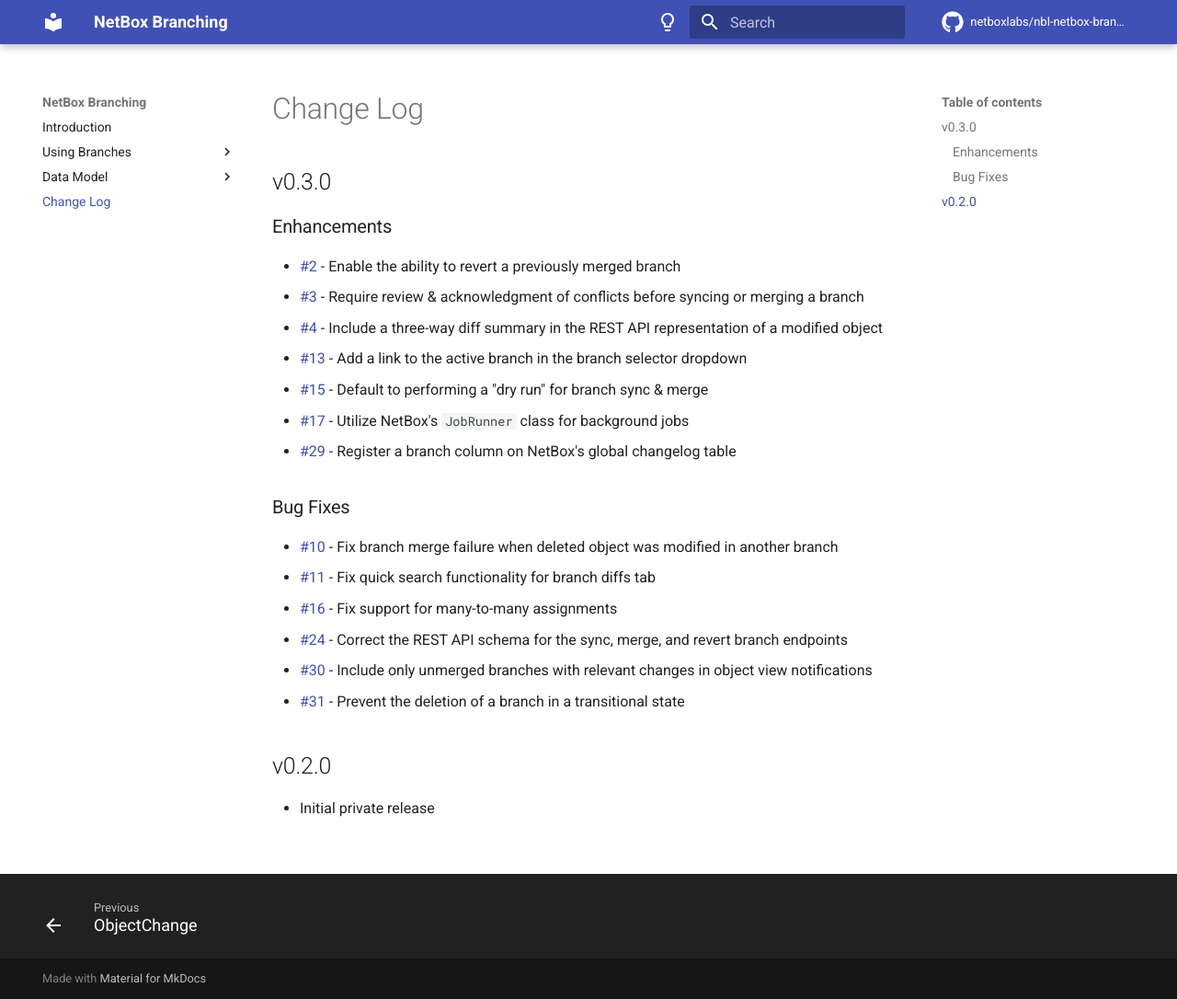
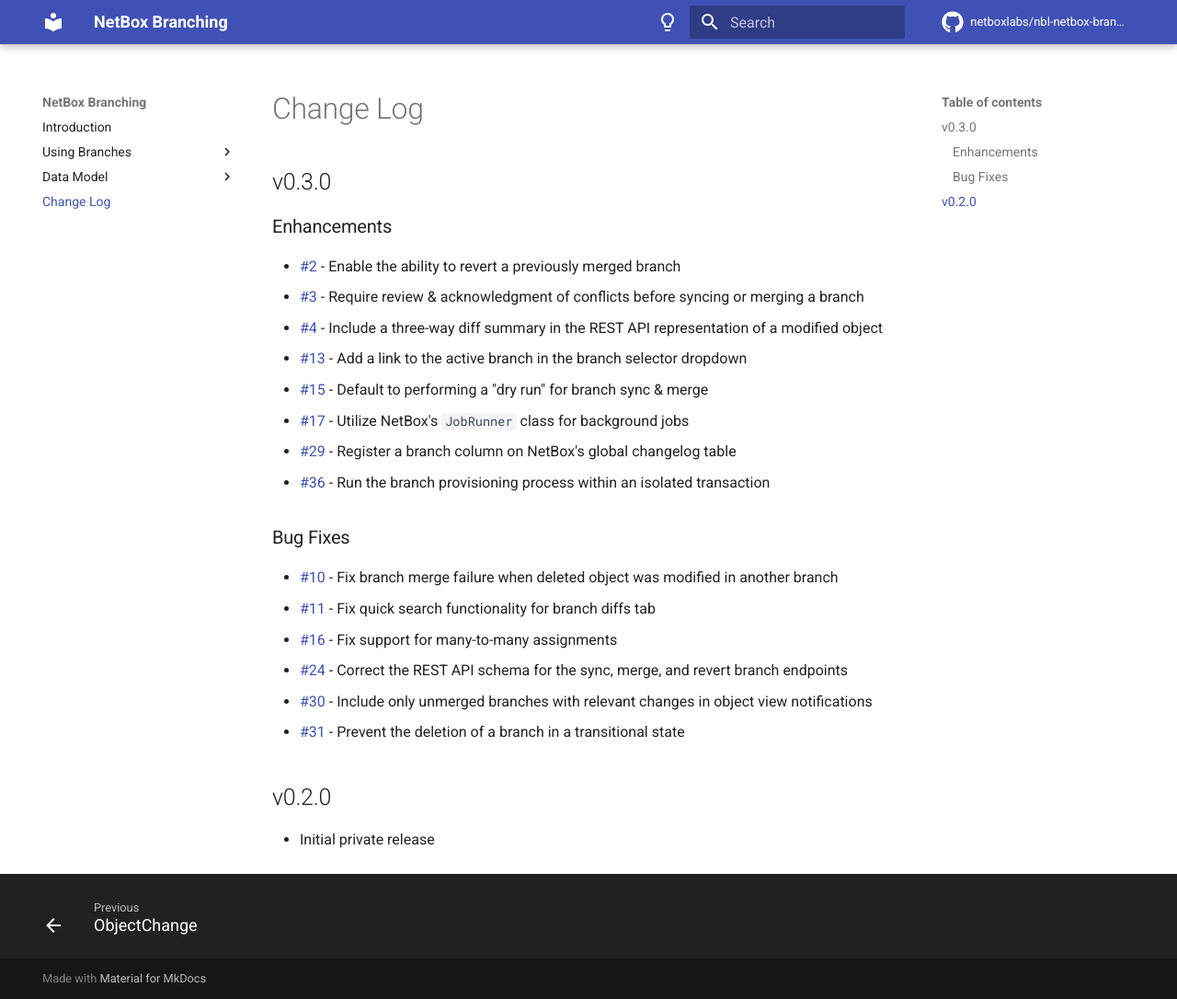
Before and after one commit to netboxlabs/netbox-branching, an MkDocs documentation site: the page built from docs/changelog.md, in a window 1280 px wide and 1086 px high. Shown: the whole window at 92% size. Built offline with MkDocs 1.6.1 and Material for MkDocs 9.7.7, drawn with Linux system fonts in a browser that asks for light colours; comment, search, counter and statistics services are not loaded.

Commit message:
Changelog for #36

```diff
--- a/docs/changelog.md
+++ b/docs/changelog.md
@@ -11,6 +11,7 @@
 * [#15](https://github.com/netboxlabs/nbl-netbox-branching/issues/15) - Default to performing a "dry run" for branch sync & merge
 * [#17](https://github.com/netboxlabs/nbl-netbox-branching/issues/17) - Utilize NetBox's `JobRunner` class for background jobs
 * [#29](https://github.com/netboxlabs/nbl-netbox-branching/issues/29) - Register a branch column on NetBox's global changelog table
+* [#36](https://github.com/netboxlabs/nbl-netbox-branching/issues/36) - Run the branch provisioning process within an isolated transaction
 
 ### Bug Fixes
 
```
